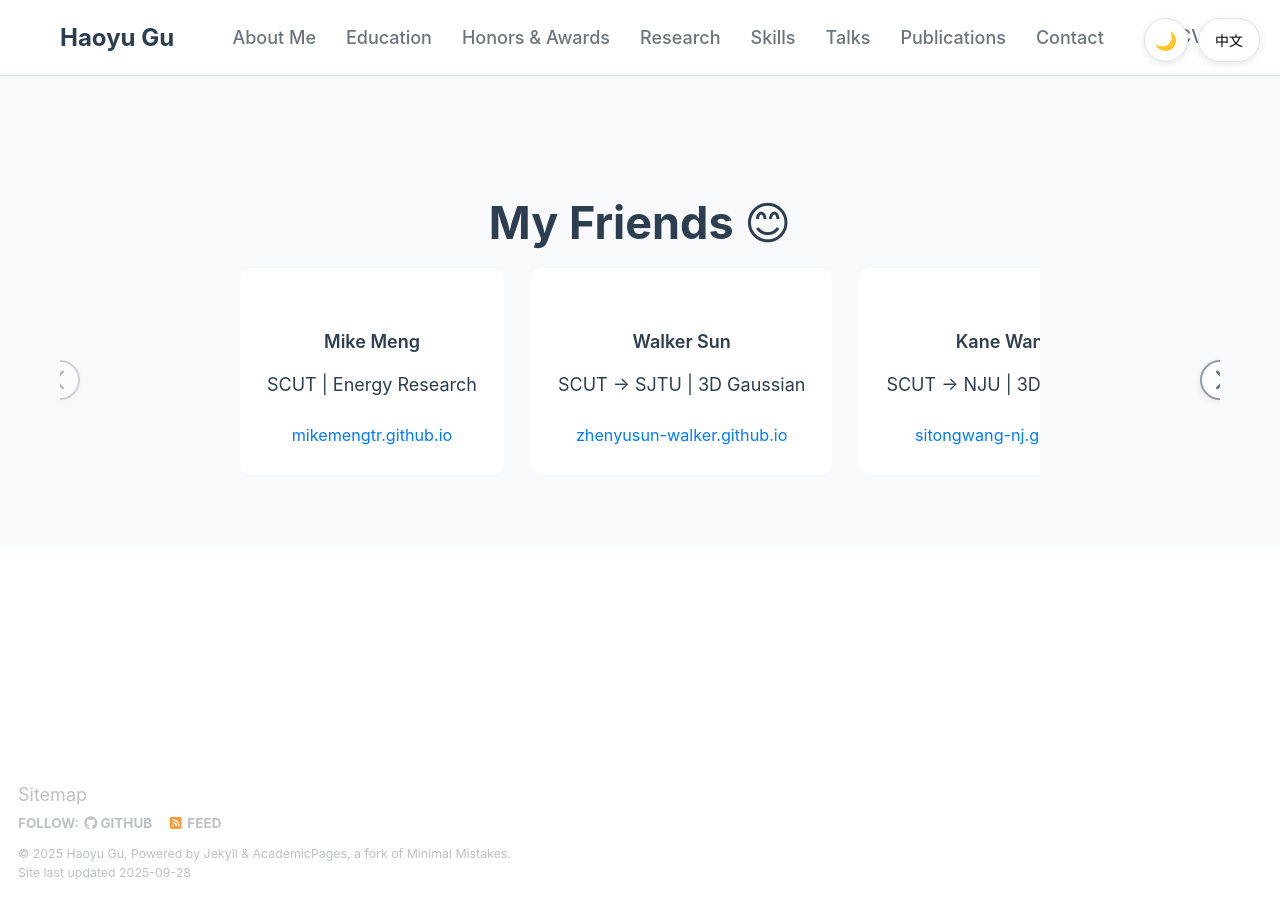
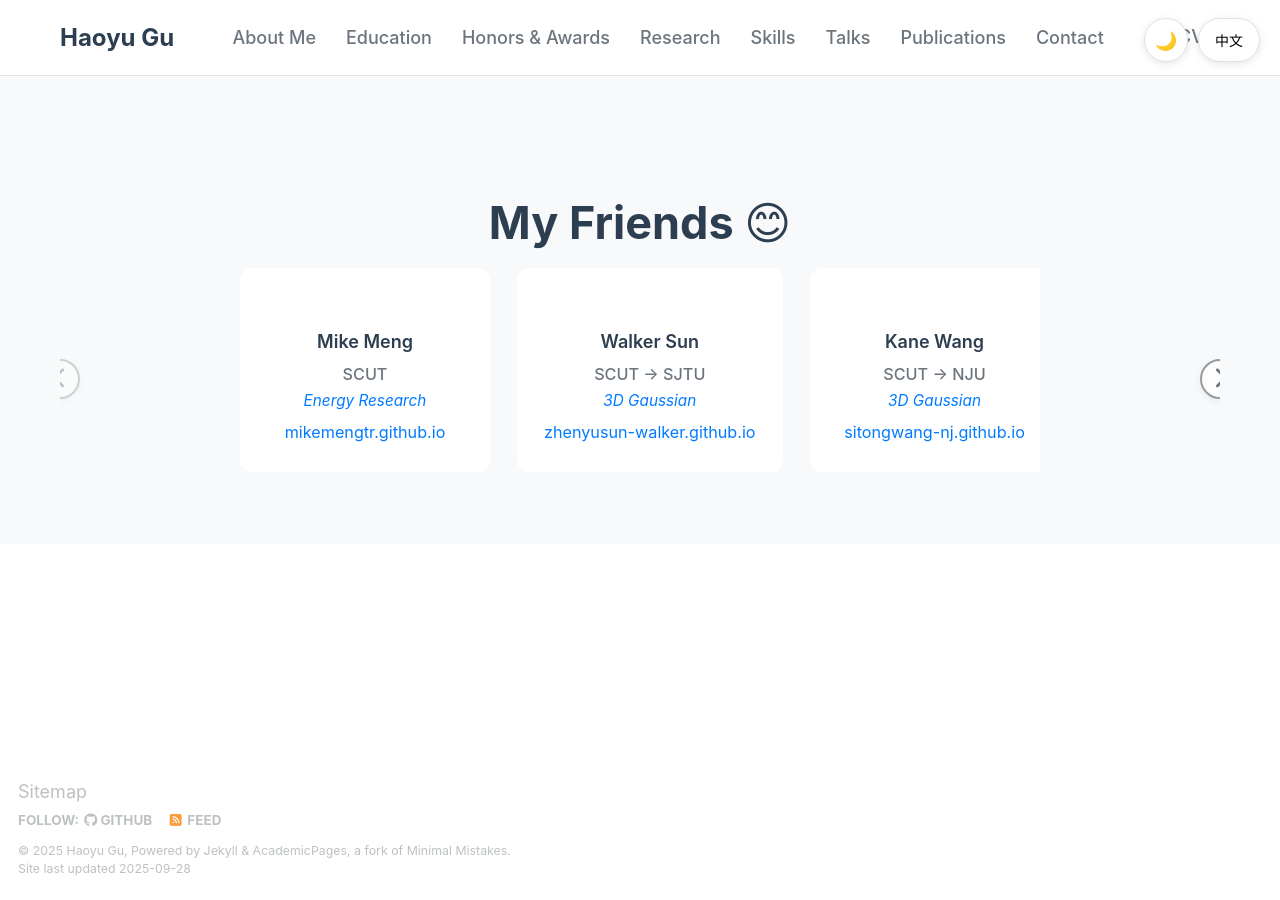
Before and after one commit to Haoyu-Gu/haoyu-gu.github.io, a Jekyll site: the page built from index.html, in a window 1280 px wide and 900 px high, scrolled down 11913 px. Built offline with Jekyll 4.4.1, drawn with Linux system fonts in a browser that asks for light colours; part of the change alters nothing that is shown.

Commit message:
Add intelligent auto-scroll functionality to friends section
- Implement bidirectional auto-scroll with 3-second intervals
- Add pause/play toggle button with visual feedback
- Auto-pause on hover, touch, and manual navigation interactions
- Resume auto-scroll after user interaction with smart delay
- Smooth direction changes at scroll boundaries
- Enhanced UX with intuitive controls and responsive behavior

🤖 Generated with [Claude Code](https://claude.ai/code)

Co-Authored-By: Claude <noreply@anthropic.com>

```diff
--- a/_includes/head/custom.html
+++ b/_includes/head/custom.html
@@ -105,6 +105,13 @@ body {
   right: -20px;
 }
 
+.friends-auto-toggle {
+  top: -60px;
+  right: 10px;
+  width: 36px;
+  height: 36px;
+}
+
 .friends-nav i {
   color: var(--text-primary);
   font-size: 1.2rem;
@@ -115,6 +122,21 @@ body {
   flex: 0 0 auto;
   min-width: 250px; /* Minimum card width for scrolling */
 }
+
+/* Friend card content styles */
+.friend-university {
+  font-size: 0.9rem;
+  color: var(--text-secondary);
+  margin: 0.25rem 0;
+  font-weight: 500;
+}
+
+.friend-research {
+  font-size: 0.85rem;
+  color: var(--link-color);
+  margin: 0.25rem 0;
+  font-style: italic;
+}
 </style>
 {% endif %}
 
--- a/_layouts/single-page.html
+++ b/_layouts/single-page.html
@@ -76,25 +76,33 @@ layout: compress
           <button class="friends-nav friends-nav-right" id="friendsNavRight" style="display: none;">
             <i class="fas fa-chevron-right"></i>
           </button>
+          <!-- Auto-scroll toggle -->
+          <button class="friends-nav friends-auto-toggle" id="friendsAutoToggle" style="display: none;" title="Toggle auto-scroll">
+            <i class="fas fa-pause" id="autoScrollIcon"></i>
+          </button>
           <div class="friends-grid" id="friendsGrid">
           <div class="friend-card">
             <h3 class="friend-name">Mike Meng</h3>
-            <p class="friend-info" data-lang='{"en": "SCUT | Energy Research", "zh": "华南理工大学 | 能源研究"}'>SCUT | Energy Research</p>
+            <p class="friend-university" data-lang='{"en": "SCUT", "zh": "华南理工大学"}'>SCUT</p>
+            <p class="friend-research" data-lang='{"en": "Energy Research", "zh": "能源研究"}'>Energy Research</p>
             <a href="https://mikemengtr.github.io" class="friend-link" target="_blank">mikemengtr.github.io</a>
           </div>
           <div class="friend-card">
             <h3 class="friend-name">Walker Sun</h3>
-            <p class="friend-info" data-lang='{"en": "SCUT → SJTU | 3D Gaussian", "zh": "华南理工大学 → 上海交通大学 | 3D高斯"}'>SCUT → SJTU | 3D Gaussian</p>
+            <p class="friend-university" data-lang='{"en": "SCUT → SJTU", "zh": "华南理工大学 → 上海交通大学"}'>SCUT → SJTU</p>
+            <p class="friend-research" data-lang='{"en": "3D Gaussian", "zh": "3D高斯"}'>3D Gaussian</p>
             <a href="https://zhenyusun-walker.github.io" class="friend-link" target="_blank">zhenyusun-walker.github.io</a>
           </div>
           <div class="friend-card">
             <h3 class="friend-name">Kane Wang</h3>
-            <p class="friend-info" data-lang='{"en": "SCUT → NJU | 3D Gaussian", "zh": "华南理工大学 → 南京大学 | 3D高斯"}'>SCUT → NJU | 3D Gaussian</p>
+            <p class="friend-university" data-lang='{"en": "SCUT → NJU", "zh": "华南理工大学 → 南京大学"}'>SCUT → NJU</p>
+            <p class="friend-research" data-lang='{"en": "3D Gaussian", "zh": "3D高斯"}'>3D Gaussian</p>
             <a href="https://sitongwang-nj.github.io" class="friend-link" target="_blank">sitongwang-nj.github.io</a>
           </div>
           <div class="friend-card">
             <h3 class="friend-name">Yeez Zhang</h3>
-            <p class="friend-info" data-lang='{"en": "SCUT | Reinforcement Learning", "zh": "华南理工大学 | 强化学习"}'>SCUT | Reinforcement Learning</p>
+            <p class="friend-university" data-lang='{"en": "SCUT", "zh": "华南理工大学"}'>SCUT</p>
+            <p class="friend-research" data-lang='{"en": "Reinforcement Learning", "zh": "强化学习"}'>Reinforcement Learning</p>
             <a href="https://enzoyeez.github.io" class="friend-link" target="_blank">enzoyeez.github.io</a>
           </div>
           </div>
--- a/assets/js/custom.js
+++ b/assets/js/custom.js
@@ -184,11 +184,18 @@
             this.container = document.getElementById('friendsGrid');
             this.leftBtn = document.getElementById('friendsNavLeft');
             this.rightBtn = document.getElementById('friendsNavRight');
+            this.autoToggleBtn = document.getElementById('friendsAutoToggle');
+            this.autoScrollIcon = document.getElementById('autoScrollIcon');
+            this.autoScrollInterval = null;
+            this.isAutoScrolling = false;
+            this.autoScrollDirection = 1; // 1 for right, -1 for left
+            this.autoScrollDelay = 3000; // 3 seconds
 
             if (!this.container) return;
 
             this.checkScrollability();
             this.setupEventListeners();
+            this.startAutoScroll();
 
             // Check scrollability on window resize
             window.addEventListener('resize', utils.debounce(() => this.checkScrollability(), 250));
@@ -197,28 +204,42 @@
         checkScrollability() {
             if (!this.container) return;
 
-            const isScrollable = this.container.scrollWidth > this.container.clientWidth;
-
-            if (isScrollable) {
-                this.leftBtn.style.display = 'flex';
-                this.rightBtn.style.display = 'flex';
-                this.updateNavigationState();
-            } else {
-                this.leftBtn.style.display = 'none';
-                this.rightBtn.style.display = 'none';
-            }
+            // Always show scroll buttons for friends section
+            this.leftBtn.style.display = 'flex';
+            this.rightBtn.style.display = 'flex';
+            this.autoToggleBtn.style.display = 'flex';
+            this.updateNavigationState();
         },
 
         setupEventListeners() {
             if (this.leftBtn) {
-                this.leftBtn.addEventListener('click', () => this.scrollLeft());
+                this.leftBtn.addEventListener('click', () => {
+                    this.pauseAutoScroll();
+                    this.scrollLeft();
+                });
             }
             if (this.rightBtn) {
-                this.rightBtn.addEventListener('click', () => this.scrollRight());
+                this.rightBtn.addEventListener('click', () => {
+                    this.pauseAutoScroll();
+                    this.scrollRight();
+                });
             }
 
             if (this.container) {
                 this.container.addEventListener('scroll', utils.debounce(() => this.updateNavigationState(), 100));
+
+                // Pause auto-scroll on hover
+                this.container.addEventListener('mouseenter', () => this.pauseAutoScroll());
+                this.container.addEventListener('mouseleave', () => this.resumeAutoScroll());
+
+                // Pause auto-scroll on touch
+                this.container.addEventListener('touchstart', () => this.pauseAutoScroll());
+                this.container.addEventListener('touchend', () => this.resumeAutoScroll());
+            }
+
+            // Auto-scroll toggle button
+            if (this.autoToggleBtn) {
+                this.autoToggleBtn.addEventListener('click', () => this.toggleAutoScroll());
             }
         },
 
@@ -251,6 +272,68 @@
             const isAtEnd = scrollLeft + clientWidth >= scrollWidth - 1;
             this.rightBtn.style.opacity = isAtEnd ? '0.3' : '0.7';
             this.rightBtn.style.cursor = isAtEnd ? 'not-allowed' : 'pointer';
+        },
+
+        startAutoScroll() {
+            if (this.autoScrollInterval) return;
+
+            this.isAutoScrolling = true;
+            this.updateAutoScrollIcon(true);
+            this.autoScrollInterval = setInterval(() => {
+                if (!this.container) return;
+
+                const { scrollLeft, scrollWidth, clientWidth } = this.container;
+                const isAtEnd = scrollLeft + clientWidth >= scrollWidth - 1;
+                const isAtStart = scrollLeft <= 0;
+
+                // Change direction when reaching boundaries
+                if (isAtEnd && this.autoScrollDirection === 1) {
+                    this.autoScrollDirection = -1;
+                } else if (isAtStart && this.autoScrollDirection === -1) {
+                    this.autoScrollDirection = 1;
+                }
+
+                // Perform auto scroll
+                const scrollAmount = this.container.clientWidth * 0.4; // Smaller scroll amount for smoother auto-scroll
+                this.container.scrollBy({
+                    left: scrollAmount * this.autoScrollDirection,
+                    behavior: 'smooth'
+                });
+            }, this.autoScrollDelay);
+        },
+
+        pauseAutoScroll() {
+            if (this.autoScrollInterval) {
+                clearInterval(this.autoScrollInterval);
+                this.autoScrollInterval = null;
+                this.isAutoScrolling = false;
+            }
+        },
+
+        resumeAutoScroll() {
+            // Resume after a delay to allow user interaction to complete
+            setTimeout(() => {
+                if (!this.isAutoScrolling) {
+                    this.startAutoScroll();
+                }
+            }, 1000);
+        },
+
+        toggleAutoScroll() {
+            if (this.isAutoScrolling) {
+                this.pauseAutoScroll();
+                this.updateAutoScrollIcon(false);
+            } else {
+                this.startAutoScroll();
+                this.updateAutoScrollIcon(true);
+            }
+        },
+
+        updateAutoScrollIcon(isScrolling) {
+            if (this.autoScrollIcon) {
+                this.autoScrollIcon.className = isScrolling ? 'fas fa-pause' : 'fas fa-play';
+                this.autoToggleBtn.title = isScrolling ? 'Pause auto-scroll' : 'Resume auto-scroll';
+            }
         }
     };
 
```
